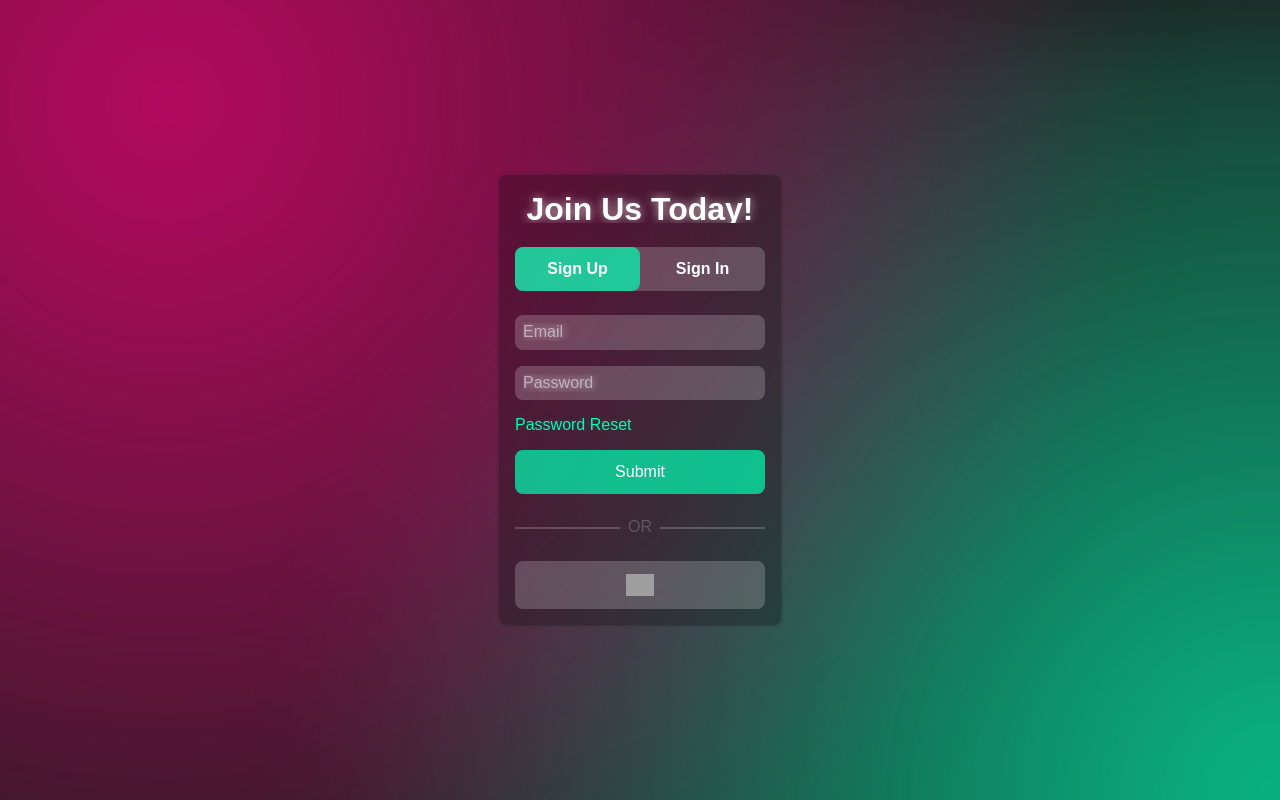
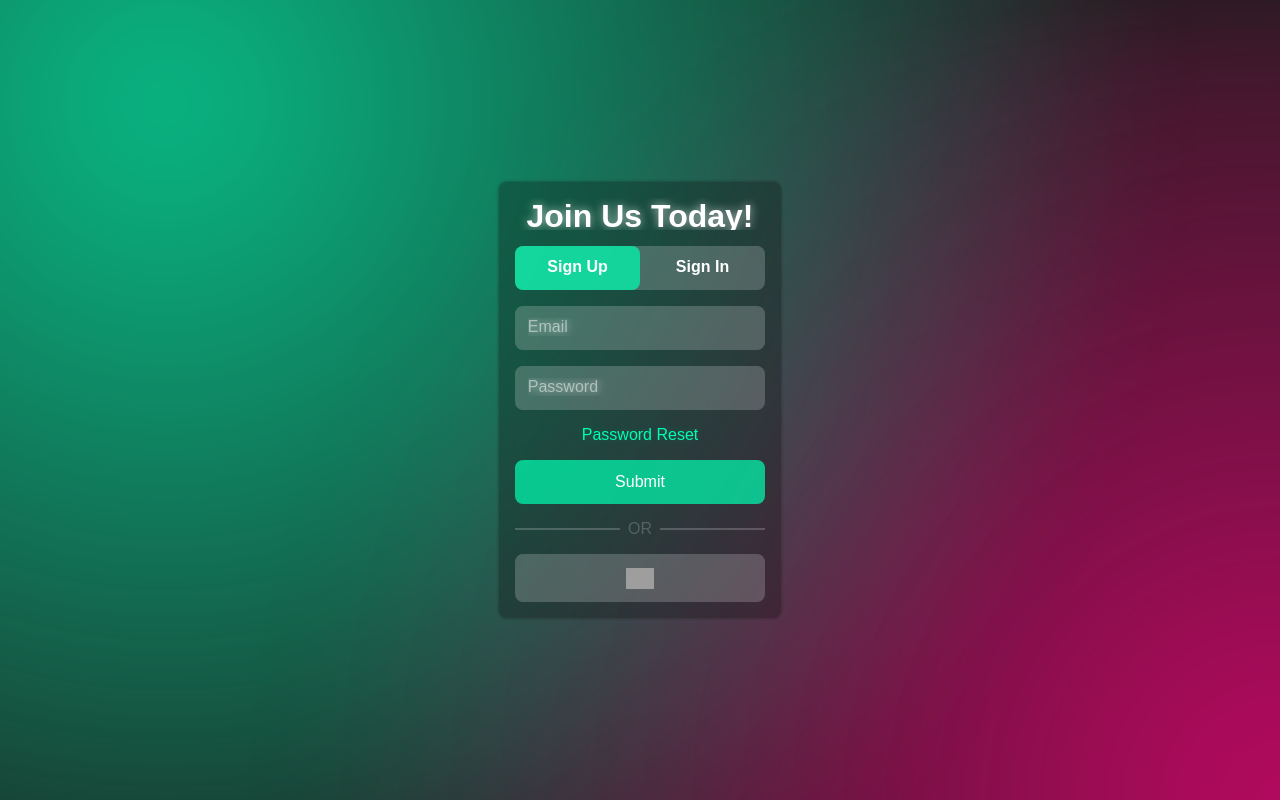
Before and after one commit to siedemus/langglider, a Nuxt app: page /login in a window 1280 px wide. Built offline with nearby package versions, Linux system fonts and the light colour scheme; no server answers; grey boxes are pictures that could not be loaded; a web font is replaced by a local one.

Commit message:
separate reusable css, update "/login" to use it, separate oAuthOptions to const's

```diff
--- /dev/null
+++ b/assets/const/oAuthOptions.ts
@@ -0,0 +1,3 @@
+import discordImage from "~/assets/images/discord.svg";
+
+export const oAuthOptions = { "discord": discordImage };
--- /dev/null
+++ b/assets/css/form/button.css
@@ -0,0 +1,18 @@
+.form__button {
+    background-color: rgba(0, 255, 179, 0.7);
+    color: inherit;
+    padding: 0.8rem;
+    border: none;
+    border-radius: 0.5rem;
+    transition: all 0.3s;
+    cursor: pointer;
+
+    &:disabled:hover {
+        background-color: rgba(0, 255, 179, 0.7);
+        cursor: not-allowed;
+    }
+
+    &:hover {
+        background-color: rgb(255, 255, 255, 0.2);
+    }
+}
--- /dev/null
+++ b/assets/css/form/input.css
@@ -0,0 +1,20 @@
+.form__input {
+  border-radius: 0.5rem;
+  border: none;
+  padding: 0.8rem;
+  background-color: rgb(255, 255, 255, 0.2);
+  color: white;
+  text-shadow: 0 0 10px rgba(255, 255, 255, 0.7);
+
+  &::placeholder {
+    color: rgba(255, 255, 255, 0.5);
+  }
+
+  &:disabled {
+    background-color: rgb(255, 255, 255, 0.4);
+  }
+
+  &:disabled:hover {
+    cursor: not-allowed;
+  }
+}
--- /dev/null
+++ b/assets/css/form/message.css
@@ -0,0 +1,18 @@
+.form__message {
+  background-color: rgb(15, 15, 15, 0.3);
+  box-shadow: 0 0 3px rgba(36, 36, 36, 0.7);
+  border-radius: 0.5rem;
+  padding: 0.8rem;
+  font-weight: 600;
+  margin: 0;
+}
+
+.form__message--red {
+  color: rgb(255, 0, 0);
+  text-shadow: 0 0 10px rgba(255, 0, 0, 0.7);
+}
+
+.form__message--teal {
+  color: rgb(0, 255, 179);
+  text-shadow: 0 0 10px rgba(0, 255, 179, 0.7);
+}
--- /dev/null
+++ b/assets/css/green-link.css
@@ -0,0 +1,12 @@
+.green-link {
+    color: rgba(0, 255, 179);
+    text-shadow: 0 0 10px rgba(0, 255, 179, 0.2);
+    cursor: pointer;
+    text-align: center;
+    transition: all 0.3s ease;
+    text-decoration: none;
+
+    &:hover {
+        text-shadow: 0 0 10px rgba(0, 255, 179, 0.9);
+    }
+}
--- /dev/null
+++ b/assets/css/transparent-section.css
@@ -0,0 +1,20 @@
+.transparent-section {
+  background-color: rgb(15, 15, 15, 0.3);
+  box-shadow: 0 0 3px rgba(36, 36, 36, 0.7);
+  padding: 1rem;
+  border-radius: 0.5rem;
+  display: flex;
+  flex-direction: column;
+  gap: 1rem;
+  margin: 0.4rem;
+}
+
+.transparent-section__header {
+  margin: 0;
+  text-align: center;
+  font-weight: 800;
+  text-shadow: 0 0 10px rgba(255, 255, 255, 0.7);
+  position: relative;
+  overflow: hidden;
+  min-height: 2rem;
+}
--- a/pages/login.vue
+++ b/pages/login.vue
@@ -1,23 +1,24 @@
 <template>
-    <main class="main">
-        <section v-if="!isAuthenticated" class="main__section">
-            <h1 class="section__header">
-                <span class="header__title" ref="joinUsTitleRef">Join Us Today!</span>
-                <span class="header__title" ref="welcomeTitleRef">Welcome Back!</span>
+    <main class="gradient-background">
+        <section v-if="!isAuthenticated" class="transparent-section">
+            <h1 class="transparent-section__header">
+                <span class="transparent-section__title" ref="joinUsTitleRef">Join Us Today!</span>
+                <span class="transparent-section__title" ref="welcomeTitleRef">Welcome Back!</span>
             </h1>
-            <div class="section__container">
+            <div class="transparent-section__container">
                 <button :disabled="loading" v-for="option in options" @click="selectOption(option)"
                     class="container__button">
                     {{ option }}
                 </button>
                 <div class="container__mask" ref="maskRef" />
             </div>
-            <form class="section__form" @submit.prevent="submitForm">
+            <form class="transparent-section__form" @submit.prevent="submitForm">
                 <input :disabled="loading" type="email" class="form__input" placeholder="Email" v-model="email" />
                 <input :disabled="loading" type="password" class="form__input" placeholder="Password"
                     v-model="password" />
-                <NuxtLink href="/reset" class="form__passwordReset">Password Reset</NuxtLink>
-                <button :disabled="loading" type="submit" class="form__button">Submit</button>
+                <NuxtLink href="/reset" class="green-link">Password Reset</NuxtLink>
+                <button :disabled="loading" type="submit" class="form__button">{{ loading ? "Processing..." : "Submit"
+                    }}</button>
                 <p v-if="message" class="form__message form__message--teal">{{ message }}</p>
                 <p v-if="errorMessage" class="form__message form__message--red">ERROR: {{ errorMessage }}</p>
             </form>
@@ -33,7 +34,7 @@
                 </button>
             </div>
         </section>
-        <section v-else class="main__section">
+        <section v-else class="transparent-section">
             <h1 class="section__header">You are already logged in.</h1>
             <NuxtLink href="/" class="section__homeLink">Go to Home</NuxtLink>
         </section>
@@ -42,7 +43,9 @@
 
 <script setup lang="ts">
 import { gsap } from 'gsap';
-import discordImage from "~/assets/images/discord.svg";
+import { oAuthOptions } from '~/assets/const/oAuthOptions';
+
+// TYPES
 
 type Option = typeof options[number];
 interface AnimationConfig {
@@ -50,8 +53,9 @@ interface AnimationConfig {
     ease: string;
 }
 
+// AUTH
+
 const { loading, message, errorMessage, isAuthenticated, signUp, signInWithPassword, signInWithOAuth } = useAuth();
-const oAuthOptions = { "discord": discordImage };
 const email = ref("");
 const password = ref("");
 
@@ -65,21 +69,21 @@ const submitForm = async () => {
     };
 };
 
+// ANIMATIONS & AUTH OPTIONS
+
 const options = ["Sign Up", "Sign In"] as const;
 const maskPositions = { "Sign Up": "0%", "Sign In": "100%" } as const;
-
 const selectedOption = ref<Option>("Sign Up");
 const maskRef = ref<null | HTMLDivElement>(null);
 const welcomeTitleRef = ref<null | HTMLSpanElement>(null);
 const joinUsTitleRef = ref<null | HTMLSpanElement>(null);
+const ANIMATION_CONFIG: AnimationConfig = {
+    duration: 0.3,
+    ease: "power2.inOut"
+} as const;
 
 const selectOption = (option: Option) => {
     selectedOption.value = option;
-};
-
-const ANIMATION_CONFIG: AnimationConfig = {
-    duration: 0.3,
-    ease: "power2.inOut"
 };
 
 const initializeAnimations = () => {
@@ -128,95 +132,32 @@ watch(selectedOption, () => {
 </script>
 
 <style lang="css" scoped>
-.main {
-    min-height: 100vh;
-    overflow: hidden;
-    position: relative;
+@import url("~/assets/css/gradient-background.css");
+@import url("~/assets/css/transparent-section.css");
+@import url("~/assets/css/green-link.css");
+
+@import url("~/assets/css/form/input.css");
+@import url("~/assets/css/form/button.css");
+@import url("~/assets/css/form/message.css");
+
+
+.gradient-background {
     display: flex;
     justify-content: center;
     align-items: center;
 }
 
-.main::before,
-.main::after {
-    content: "";
-    position: absolute;
-    top: -50%;
-    left: -50%;
-    width: 200vw;
-    height: 200vh;
-    opacity: 0.7;
-    -webkit-filter: blur(60px);
-    filter: blur(60px);
-    z-index: -1;
-    transform: translateZ(0);
-    backface-visibility: hidden;
-
-    @media screen and (max-width: 1100px) {
-        width: 400vw;
-        height: 400vh;
-    }
+.transparent-section {
+    max-width: 250px;
+    width: 100%;
 }
 
-.main::before {
-    background: radial-gradient(circle, rgb(0, 255, 179) 0%, rgb(81, 163, 163, 0) 65%);
-    -webkit-animation: swim 5s ease-in-out infinite alternate;
-    animation: swim 5s ease-in-out infinite alternate;
-    will-change: transform;
-}
-
-.main::after {
-    background: radial-gradient(circle, rgb(255, 0, 128) 0%, rgb(81, 163, 163, 0) 65%);
-    -webkit-animation: swim 5s ease-in-out infinite alternate;
-    animation: swim 4s ease-in-out infinite alternate-reverse;
-    will-change: transform;
-}
-
-.main__section {
-    max-width: 250px;
-    width: 100%;
-    background-color: rgb(15, 15, 15, 0.3);
-    box-shadow: 0 0 3px rgba(36, 36, 36, 0.7);
-    padding: 1rem;
-    border-radius: 0.5rem;
-    display: flex;
-    flex-direction: column;
-    gap: 1.5rem;
-    margin: 0.4rem;
-}
-
-.section__header {
-    margin: 0;
-    text-align: center;
-    font-weight: 800;
-    text-shadow: 0 0 10px rgba(255, 255, 255, 0.7);
-    position: relative;
-    overflow: hidden;
-    min-height: 2rem;
-}
-
-.section__homeLink {
-    background-color: rgba(0, 255, 179, 0.7);
-    color: inherit;
-    padding: 0.8rem;
-    border: none;
-    border-radius: 0.5rem;
-    transition: all 0.3s;
-    cursor: pointer;
-    text-decoration: none;
-    text-align: center;
-
-    &:hover {
-        background-color: rgb(255, 255, 255, 0.2);
-    }
-}
-
-.header__title {
+.transparent-section__title {
     position: absolute;
     inset: 0;
 }
 
-.section__container {
+.transparent-section__container {
     background-color: rgb(255, 255, 255, 0.2);
     display: flex;
     align-items: center;
@@ -253,47 +194,13 @@ watch(selectedOption, () => {
     border-radius: 0.5rem;
 }
 
-.section__form {
+.transparent-section__form {
     display: flex;
     flex-direction: column;
     gap: 1rem;
 }
 
-.form__input {
-    border-radius: 0.5rem;
-    border: none;
-    padding: 0.5rem;
-    background-color: rgb(255, 255, 255, 0.2);
-    color: white;
-    text-shadow: 0 0 10px rgba(255, 255, 255, 0.7);
-
-    &::placeholder {
-        color: rgba(255, 255, 255, 0.5);
-    }
-
-    &:disabled {
-        background-color: rgb(255, 255, 255, 0.4);
-    }
-
-    &:disabled:hover {
-        cursor: not-allowed;
-    }
-}
-
-.form__passwordReset {
-    color: rgba(0, 255, 179);
-    text-shadow: 0 0 10px rgba(0, 255, 179, 0.2);
-    cursor: pointer;
-    text-align: left;
-    transition: all 0.3s ease;
-    text-decoration: none;
-
-    &:hover {
-        text-shadow: 0 0 10px rgba(0, 255, 179, 0.9);
-    }
-}
-
-.form__button {
+.transparent-section__homeLink {
     background-color: rgba(0, 255, 179, 0.7);
     color: inherit;
     padding: 0.8rem;
@@ -301,34 +208,12 @@ watch(selectedOption, () => {
     border-radius: 0.5rem;
     transition: all 0.3s;
     cursor: pointer;
-
-    &:disabled:hover {
-        background-color: rgba(0, 255, 179, 0.7);
-        cursor: not-allowed;
-    }
+    text-decoration: none;
+    text-align: center;
 
     &:hover {
         background-color: rgb(255, 255, 255, 0.2);
     }
-}
-
-.form__message {
-    background-color: rgb(15, 15, 15, 0.3);
-    box-shadow: 0 0 3px rgba(36, 36, 36, 0.7);
-    border-radius: 0.5rem;
-    padding: 0.8rem;
-    font-weight: 600;
-    margin: 0;
-}
-
-.form__message--red {
-    color: rgb(255, 0, 0);
-    text-shadow: 0 0 10px rgba(255, 0, 0, 0.7);
-}
-
-.form__message--teal {
-    color: rgb(0, 255, 179);
-    text-shadow: 0 0 10px rgba(0, 255, 179, 0.7);
 }
 
 .section__separator {
@@ -387,14 +272,4 @@ watch(selectedOption, () => {
 .oAuth__image {
     max-width: 1.8rem;
 }
-
-@keyframes swim {
-    from {
-        transform: translate(-25%, -25%);
-    }
-
-    to {
-        transform: translate(25%, 25%);
-    }
-}
 </style>
```
